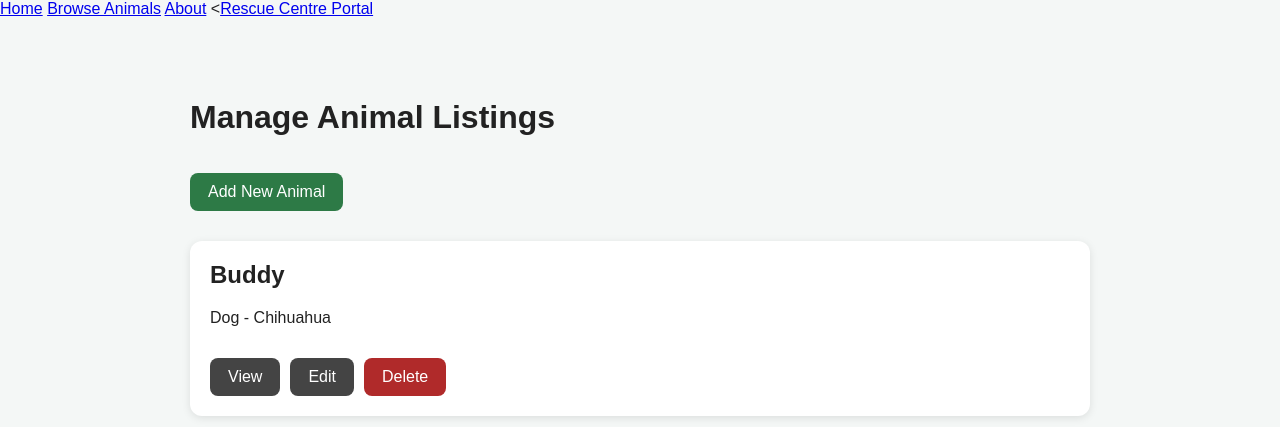
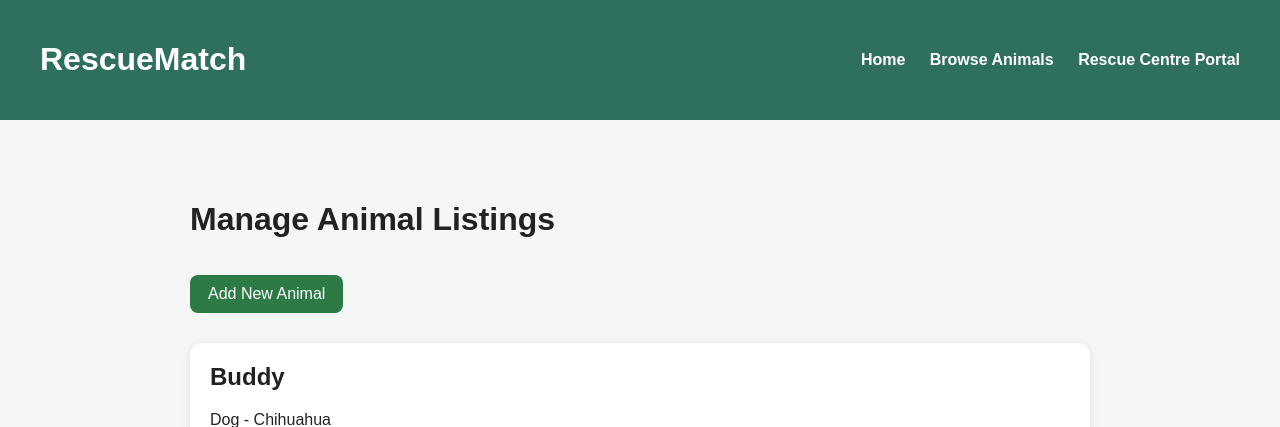
Before and after one commit to Luke-Smith92/RescueMatch, a Django app: page /manage-animals/ in a window 1280 px wide. Shown: the top 427 px of the page. Run offline with Django 5.2, Linux system fonts and the light colour scheme; data comes from the database, SQL or seed files in the repository.

Commit message:
Improve RescueMatch layout consistency and portal styling

```diff
--- a/rescuematch/static/css/style.css
+++ b/rescuematch/static/css/style.css
@@ -42,8 +42,8 @@ body {
     display: flex;
     align-items: center;
     justify-content: center;
-    gap: 80px;
-    padding: 40px 80px;
+    gap: 140px;
+    padding: 40px 120px;
     text-align: center;
 }
 
@@ -72,6 +72,7 @@ body {
     text-align: left;
     padding: 18px 22px;
     border-radius: 12px;
+    margin-left: auto;
 }
 
 .hero-side p {
--- a/rescuematch/templates/manage_animals.html
+++ b/rescuematch/templates/manage_animals.html
@@ -4,17 +4,20 @@
 <html lang="en">
 <head>
     <meta charset="UTF-8">
-    <title>Manage Animals | RescueMatch</title>
+    <title>RescueMatch</title>
     <link rel="stylesheet" href="{% static 'css/style.css' %}">
 </head>
 <body>
 
+<header class="site-header">
+    <h1>RescueMatch</h1>
+
     <nav>
         <a href="{% url 'home' %}">Home</a>
         <a href="{% url 'browse' %}">Browse Animals</a>
-        <a href="{% url 'about' %}">About</a>
-        <<a href="{% url 'manage_animals' %}">Rescue Centre Portal</a>
+        <a href="{% url 'manage_animals' %}">Rescue Centre Portal</a>
     </nav>
+</header>
 
     <main class="crud-container">
         <h1>Manage Animal Listings</h1>
```
Also changed, not shown: rescuematch/templates/animal_form.html (+6 -4 lines), rescuematch/templates/delete_animal.html (+5 -3 lines).
